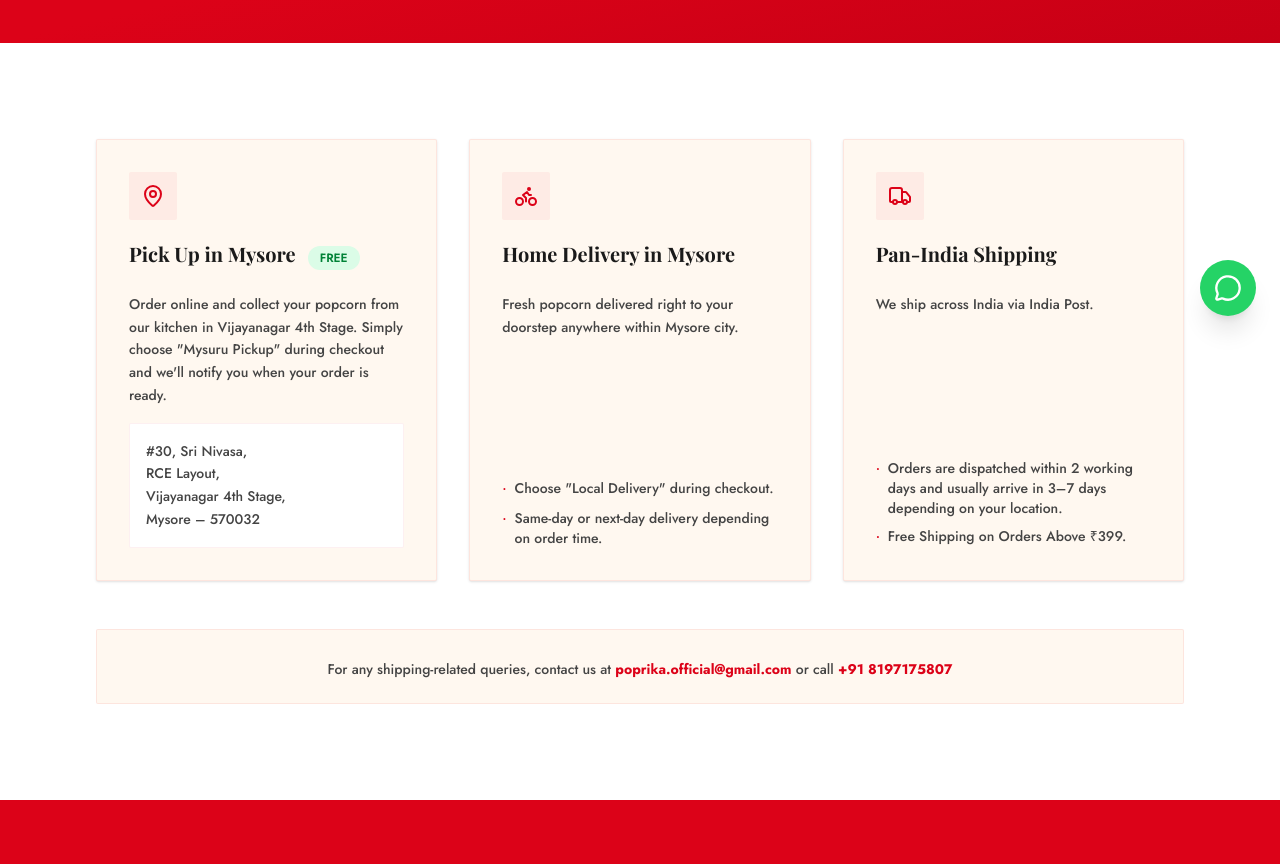
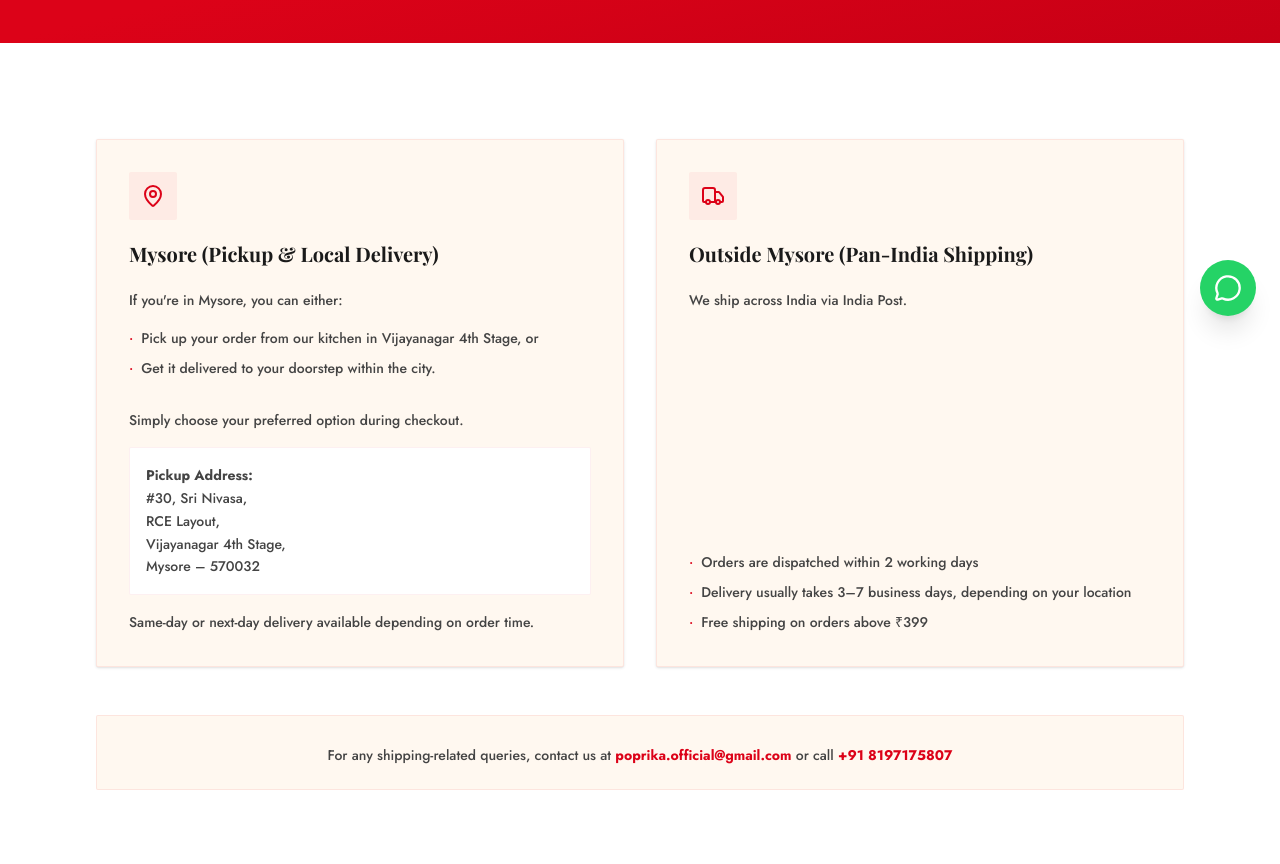
Before and after one commit to jagadeesh0417/popcorn1, a Next.js app: page /shipping in a window 1280 px wide. Shown: the part 460-1324 px from the top of the page. Built offline with nearby package versions, Linux system fonts and the light colour scheme.

Commit message:
fix: update how you'll get it with 2 boxes - Mysore pickup+local and Pan-India shipping

```diff
--- a/src/app/shipping/page.tsx
+++ b/src/app/shipping/page.tsx
@@ -1,6 +1,6 @@
 "use client";
 
-import { MapPin, Bike, Truck } from "lucide-react";
+import { MapPin, Truck } from "lucide-react";
 
 export default function ShippingPage() {
   return (
@@ -20,70 +20,63 @@ export default function ShippingPage() {
 
       <section className="py-24 bg-white">
         <div className="max-w-6xl mx-auto px-4 sm:px-6 lg:px-8">
-          <div className="grid md:grid-cols-2 lg:grid-cols-3 gap-6 lg:gap-8">
+          <div className="grid md:grid-cols-2 gap-6 lg:gap-8">
 
-            {/* Card 1 - Pick Up in Mysore */}
-            <div className="flex flex-col bg-[#FFF8F0] p-8 rounded-2xl border border-[rgba(220,2,24,0.08)] shadow-sm">
+            {/* Box 1 - Mysore (Pickup & Local Delivery) */}
+            <div className="flex flex-col bg-[#FFF8F0] p-8 rounded-2xl border border-[rgba(220,2,24,0.08)] shadow-sm hover:shadow-md transition-shadow">
               <div className="w-12 h-12 rounded-xl bg-[#DC0218]/5 flex items-center justify-center mb-5 shrink-0">
                 <MapPin className="h-6 w-6 text-[#DC0218]" />
               </div>
-              <div className="flex items-center gap-3 mb-3">
-                <h3 className="text-xl font-bold text-[#1A1A1A]">Pick Up in Mysore</h3>
-                <span className="bg-green-100 text-green-700 text-xs font-semibold px-3 py-1 rounded-full">FREE</span>
-              </div>
+              <h3 className="text-xl font-bold text-[#1A1A1A] mb-4">Mysore (Pickup & Local Delivery)</h3>
               <p className="text-[#444444] text-sm leading-relaxed mb-4">
-                Order online and collect your popcorn from our kitchen in Vijayanagar 4th Stage. Simply choose &quot;Mysuru Pickup&quot; during checkout and we&apos;ll notify you when your order is ready.
+                If you&apos;re in Mysore, you can either:
+              </p>
+              <ul className="space-y-2 mb-6">
+                <li className="text-[#444444] text-sm flex items-start gap-2">
+                  <span className="text-[#DC0218] mt-0.5">•</span>
+                  Pick up your order from our kitchen in Vijayanagar 4th Stage, or
+                </li>
+                <li className="text-[#444444] text-sm flex items-start gap-2">
+                  <span className="text-[#DC0218] mt-0.5">•</span>
+                  Get it delivered to your doorstep within the city.
+                </li>
+              </ul>
+              <p className="text-[#444444] text-sm leading-relaxed mb-4">
+                Simply choose your preferred option during checkout.
               </p>
               <div className="mt-auto p-4 bg-white rounded-xl border border-[rgba(220,2,24,0.06)] text-sm text-[#444444] leading-relaxed">
+                <strong>Pickup Address:</strong><br />
                 #30, Sri Nivasa,<br />
                 RCE Layout,<br />
                 Vijayanagar 4th Stage,<br />
                 Mysore – 570032
               </div>
+              <p className="mt-4 text-[#444444] text-sm leading-relaxed">
+                Same-day or next-day delivery available depending on order time.
+              </p>
             </div>
 
-            {/* Card 2 - Home Delivery in Mysore */}
-            <div className="flex flex-col bg-[#FFF8F0] p-8 rounded-2xl border border-[rgba(220,2,24,0.08)] shadow-sm">
-              <div className="w-12 h-12 rounded-xl bg-[#DC0218]/5 flex items-center justify-center mb-5 shrink-0">
-                <Bike className="h-6 w-6 text-[#DC0218]" />
-              </div>
-              <div className="flex items-center gap-3 mb-3">
-                <h3 className="text-xl font-bold text-[#1A1A1A]">Home Delivery in Mysore</h3>
-              </div>
-              <p className="text-[#444444] text-sm leading-relaxed mb-4">
-                Fresh popcorn delivered right to your doorstep anywhere within Mysore city.
-              </p>
-              <ul className="mt-auto space-y-2">
-                <li className="text-[#444444] text-sm flex items-start gap-2">
-                  <span className="text-[#DC0218] mt-0.5">•</span>
-                  Choose &quot;Local Delivery&quot; during checkout.
-                </li>
-                <li className="text-[#444444] text-sm flex items-start gap-2">
-                  <span className="text-[#DC0218] mt-0.5">•</span>
-                  Same-day or next-day delivery depending on order time.
-                </li>
-              </ul>
-            </div>
-
-            {/* Card 3 - Pan-India Shipping */}
-            <div className="flex flex-col bg-[#FFF8F0] p-8 rounded-2xl border border-[rgba(220,2,24,0.08)] shadow-sm">
+            {/* Box 2 - Outside Mysore (Pan-India Shipping) */}
+            <div className="flex flex-col bg-[#FFF8F0] p-8 rounded-2xl border border-[rgba(220,2,24,0.08)] shadow-sm hover:shadow-md transition-shadow">
               <div className="w-12 h-12 rounded-xl bg-[#DC0218]/5 flex items-center justify-center mb-5 shrink-0">
                 <Truck className="h-6 w-6 text-[#DC0218]" />
               </div>
-              <div className="flex items-center gap-3 mb-3">
-                <h3 className="text-xl font-bold text-[#1A1A1A]">Pan-India Shipping</h3>
-              </div>
+              <h3 className="text-xl font-bold text-[#1A1A1A] mb-4">Outside Mysore (Pan-India Shipping)</h3>
               <p className="text-[#444444] text-sm leading-relaxed mb-4">
                 We ship across India via India Post.
               </p>
               <ul className="mt-auto space-y-2">
                 <li className="text-[#444444] text-sm flex items-start gap-2">
                   <span className="text-[#DC0218] mt-0.5">•</span>
-                  Orders are dispatched within 2 working days and usually arrive in 3–7 days depending on your location.
+                  Orders are dispatched within 2 working days
                 </li>
                 <li className="text-[#444444] text-sm flex items-start gap-2">
                   <span className="text-[#DC0218] mt-0.5">•</span>
-                  Free Shipping on Orders Above ₹399.
+                  Delivery usually takes 3–7 business days, depending on your location
+                </li>
+                <li className="text-[#444444] text-sm flex items-start gap-2">
+                  <span className="text-[#DC0218] mt-0.5">•</span>
+                  Free shipping on orders above ₹399
                 </li>
               </ul>
             </div>
```
